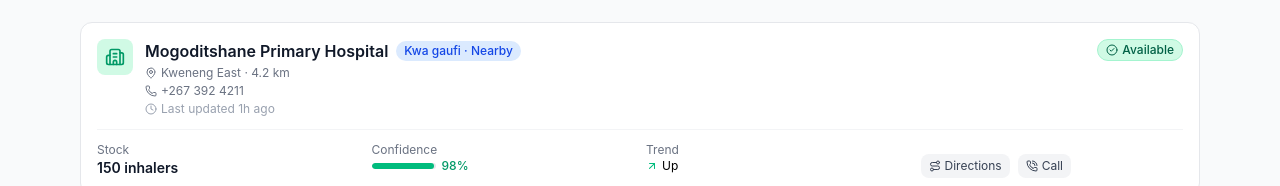
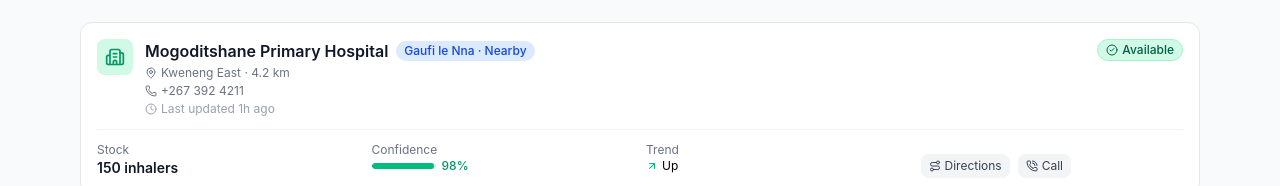
Before and after one commit to iatlhabano-netizen/botshelo-link, a React (Vite) app: page / in a window 1280 px wide. Both pictures are taken after a click on the button "Patient". Shown: the part 589-775 px from the top of the page. Built offline with nearby package versions, Linux system fonts and the light colour scheme.

Commit message:
fix: Setswana — Gaufi le Nna, Setshaba shoue be sechaba

```diff
--- a/src/App.jsx
+++ b/src/App.jsx
@@ -485,7 +485,7 @@ function PatientPage({ clinics }) {
                 <div>
                   <div className="flex items-center gap-2">
                     <h3 className="font-semibold text-gray-900">{clinic.name}</h3>
-                    {clinic.distanceKm <= 5 && <span className="px-2 py-0.5 text-xs bg-blue-100 text-blue-700 rounded-full font-medium">Kwa gaufi · Nearby</span>}
+                    {clinic.distanceKm <= 5 && <span className="px-2 py-0.5 text-xs bg-blue-100 text-blue-700 rounded-full font-medium">Gaufi le Nna · Nearby</span>}
                   </div>
                   <p className="text-xs text-gray-500 flex items-center gap-1 mt-0.5"><MapPin className="w-3 h-3" /> {clinic.district} · {clinic.distanceKm} km</p>
                   <p className="text-xs text-gray-500 flex items-center gap-1 mt-0.5"><Phone className="w-3 h-3" /> {clinic.phone}</p>
@@ -557,7 +557,7 @@ function AdminPage({ clinics, setClinics, showToast }) {
     <div className="space-y-6">
       <div className="bg-gradient-to-r from-rose-600 to-pink-700 rounded-2xl p-6 text-white">
         <h1 className="text-2xl font-bold flex items-center gap-2"><ShieldCheck className="w-6 h-6" /> DHMT operations</h1>
-        <p className="text-rose-100 mt-1 italic">Boitekanelo jwa setshaba — See the district before the shortage spreads.</p>
+        <p className="text-rose-100 mt-1 italic">Setshaba shoue be sechaba — See the district before the shortage spreads.</p>
       </div>
 
       {/* District Summary */}
```
